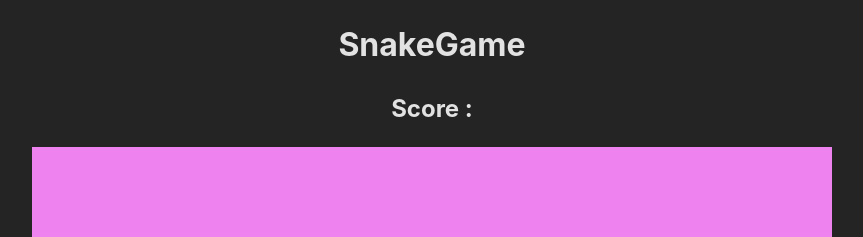
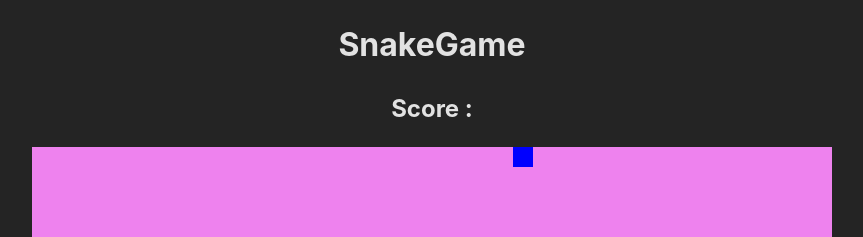
Before and after one commit to fsociety00d4t/snakeGame, a React (Vite) app: page / in a window 1280 px wide. Shown: the top 237 px of the page, without its empty margins (208-1071 px from the left). Built offline with nearby package versions, Linux system fonts and the light colour scheme.

Commit message:
basic movment of player inside the gameBoard

```diff
--- a/src/GameBoard.tsx
+++ b/src/GameBoard.tsx
@@ -1,8 +1,19 @@
+import React, {useRef, useEffect} from 'react';
+import Player from "./Player";
 function gameBoard() {
+
+    const parentRef = useRef<HTMLDivElement | null>(null);
+
     return(
         <>
-        <div className="board">
-            <div className="test"></div>
+        <div
+        ref={parentRef} // Pass this ref to the child
+        className="board" style={{position:'relative', width: '100vmin',
+            height: '80vmin'}}>
+            {/* <div className="test"></div> */}
+            {/* {console.log(HTMLDivElement)} */}
+            {/* @ts-ignore */}
+            <Player parentRef={parentRef}/>
         </div>
         </>
     )
--- /dev/null
+++ b/src/Player.tsx
@@ -0,0 +1,37 @@
+import React, {useEffect, useRef, useState} from 'react';
+
+interface PlayerProps {
+    parentRef: React.RefObject<HTMLDListElement>;
+}
+    const Player: React.FC<PlayerProps> = ({ parentRef }) => {
+        const [position, setPosition] = useState<number>(0);
+        const requestRef = useRef<number | null>(null);
+
+        const animate = () => {
+            const parentWidth = parentRef.current?.offsetWidth || 0;
+            const divWidth = 50;
+            setPosition((prevPosition) => (prevPosition + 1) % (parentWidth - divWidth));
+            requestRef.current = requestAnimationFrame(animate);
+          };
+
+        useEffect(() => {
+           // console.log(parentRef);
+
+            requestRef.current = requestAnimationFrame(animate);
+            console.log('here');
+            return () => {
+                if (requestRef.current) {
+                    cancelAnimationFrame(requestRef.current);
+                }
+            }
+        },[parentRef]);
+
+    return(
+        <>
+        <div
+        style={{left: position, position:'absolute', width:'20px', height:'20px', background:'blue'}}></div>
+        </>
+    )
+}
+
+export default Player;
```
